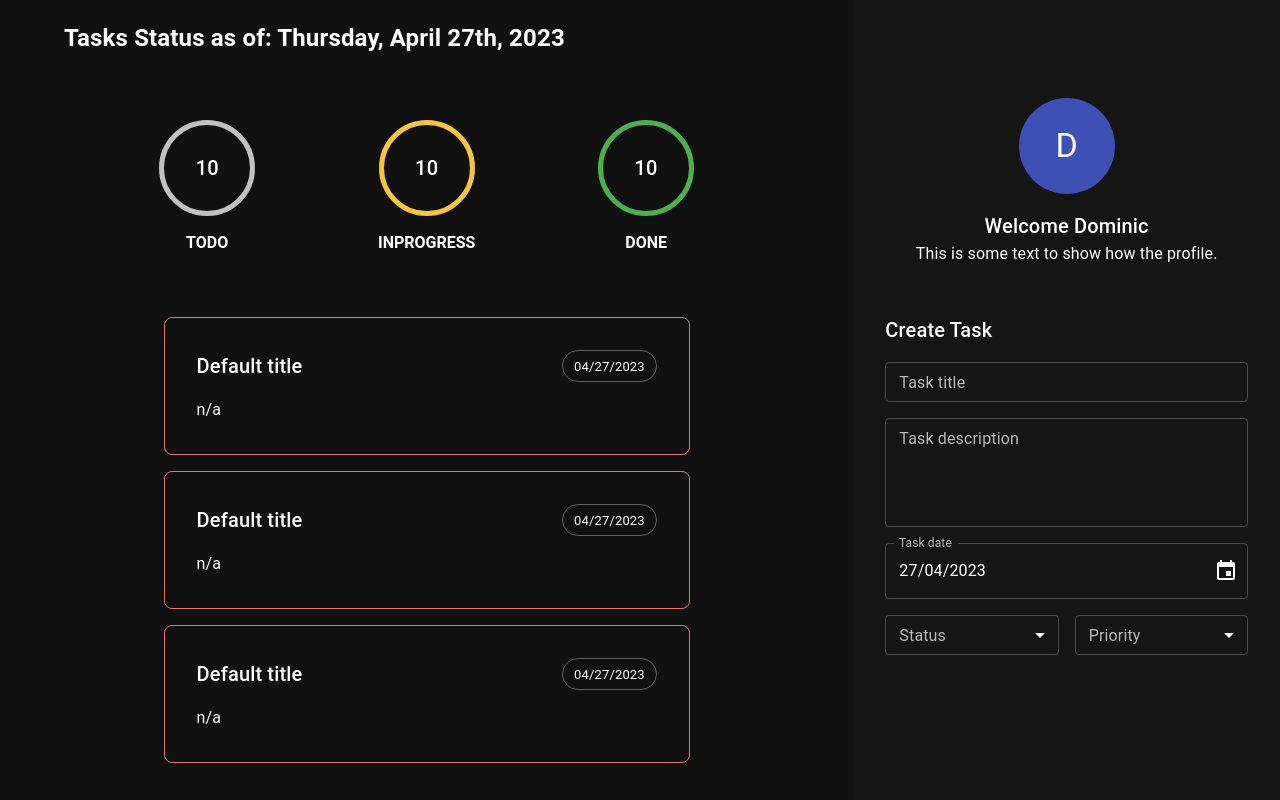
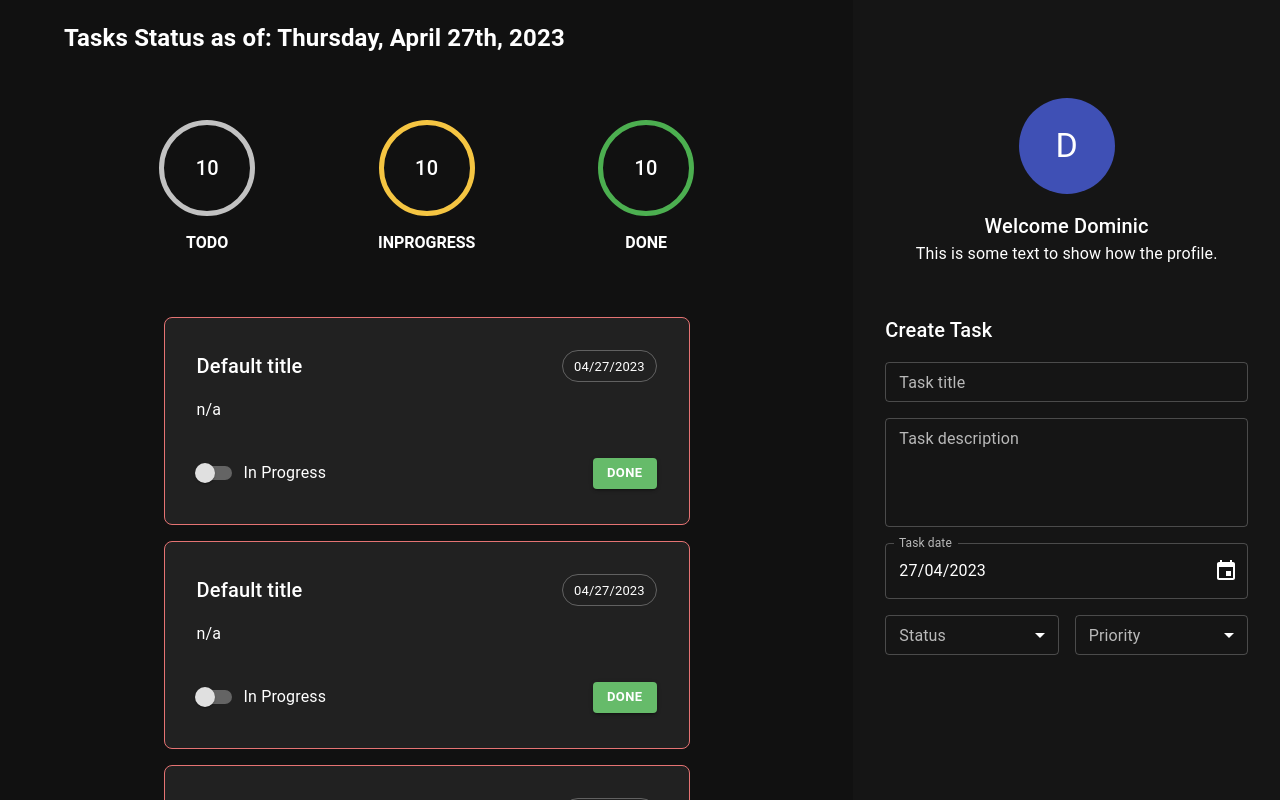
Before and after one commit to MajkelBuszy/taskapp-web, a React (Create React App) app: page / in a window 1280 px wide. Shown: the top 800 px of the page. Built offline with nearby package versions, Linux system fonts and the light colour scheme.

Commit message:
added task footer actionsd

```diff
--- a/src/components/task/task.tsx
+++ b/src/components/task/task.tsx
@@ -3,6 +3,7 @@ import { Box } from '@mui/material';
 
 import { TaskHeader } from './taskHeader';
 import { TaskDescription } from './taskDescription';
+import { TaskActions } from './taskActions';
 
 export const Task: FC = (): ReactElement => {
     return (
@@ -15,7 +16,7 @@ export const Task: FC = (): ReactElement => {
             p={4}
             sx={{
                 width: '100%',
-                backgroundColor: 'backround.paper',
+                backgroundColor: 'grey.900',
                 borderRadius: '8px',
                 border: '1px solid',
                 borderColor: 'error.light'
@@ -23,6 +24,7 @@ export const Task: FC = (): ReactElement => {
         >
             <TaskHeader />
             <TaskDescription />
+            <TaskActions />
         </Box>
     );
 }
--- a/src/components/task/taskActions.tsx
+++ b/src/components/task/taskActions.tsx
@@ -1,7 +1,30 @@
 import React, { FC, ReactElement } from 'react';
+import { Box, Button, FormControlLabel, Switch } from '@mui/material';
 
 export const TaskActions: FC = (): ReactElement => {
     return (
-        <div></div>
+        <Box
+            display='flex'
+            justifyContent='space-between'
+            alignItems='center'
+            mt={4}
+        >
+            <FormControlLabel
+                control={<Switch color='info' />}
+                label='In Progress'
+            />
+            <Button
+                variant='contained'
+                color='success'
+                size='small'
+                sx={{
+                    fontWeight: 'bold',
+                    textTransform: 'uppercase',
+                    color: '#fff'
+                }}
+            >
+                DONE
+            </Button>
+        </Box>
     );
 }
```
